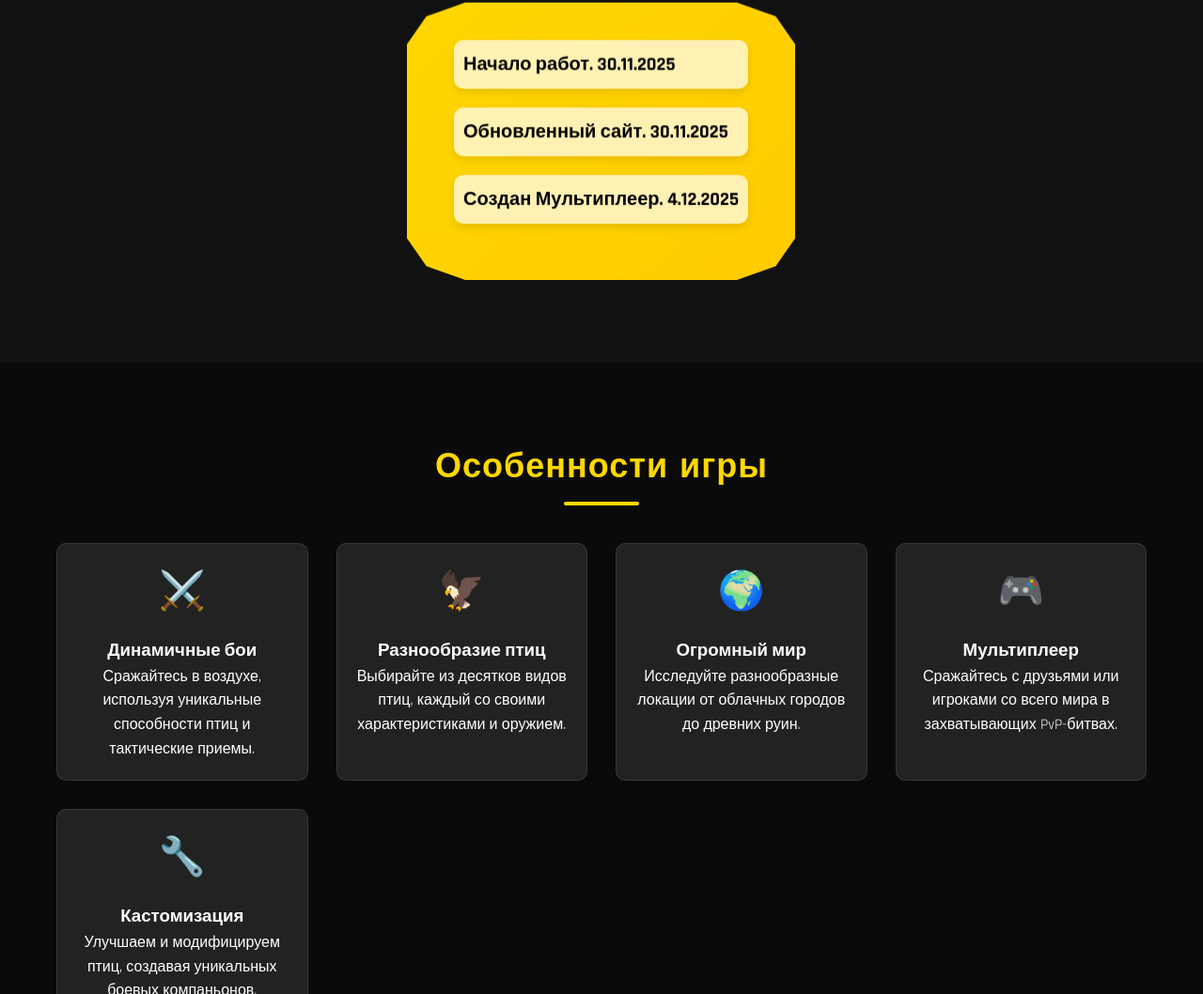
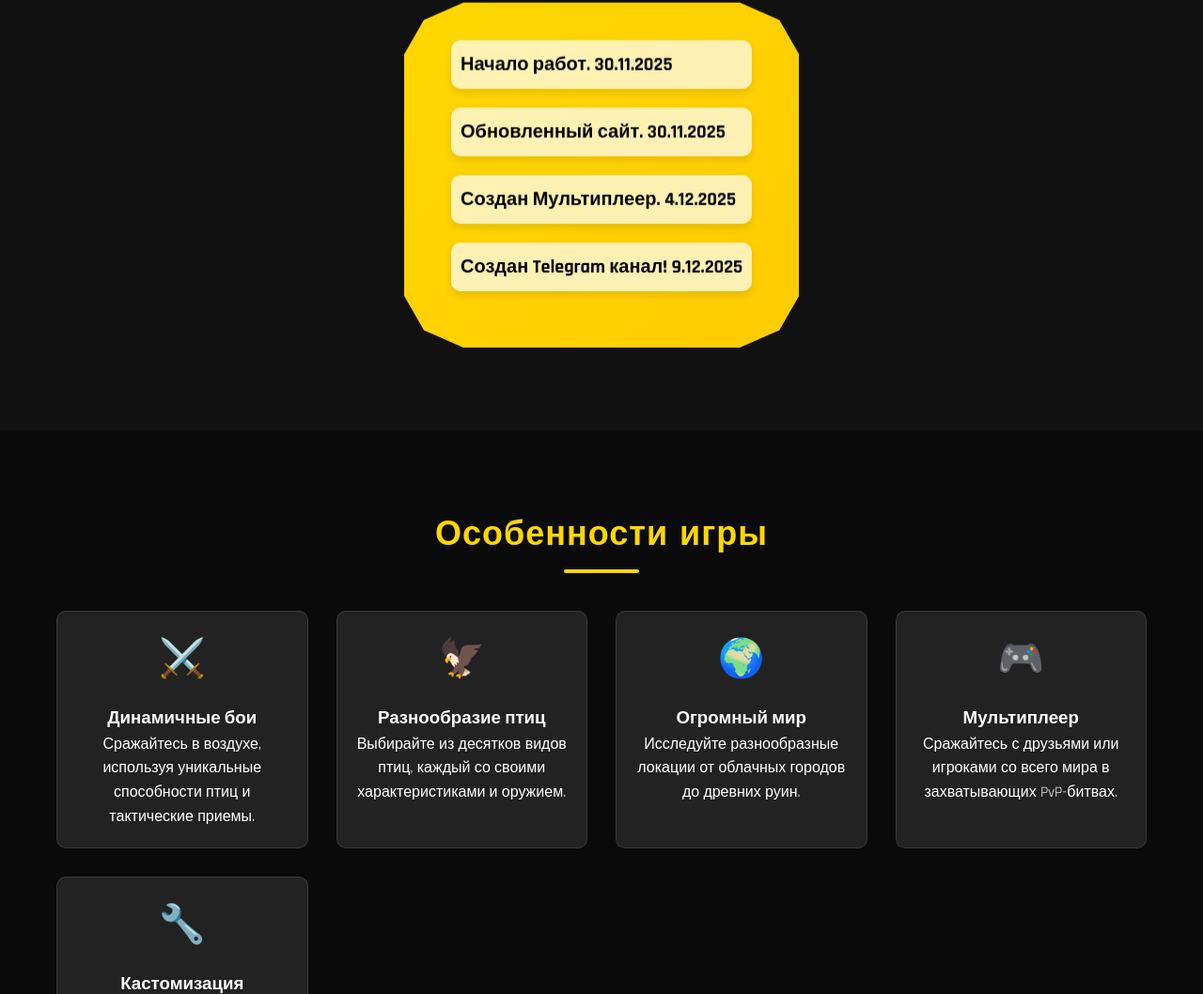
Before and after one commit to PUPSIK01/3459453420, a plain HTML site: page index.html in a window 1280 px wide. Shown: the part 1638-2696 px from the top of the page at 94% size. Drawn offline with Linux system fonts and the light colour scheme.

Commit message:
Add files via upload

```diff
--- a/index.html
+++ b/index.html
@@ -688,6 +688,7 @@
         <li><strong>Начало работ. 30.11.2025</strong></li>
         <li><strong>Обновленный сайт. 30.11.2025</strong></li>
         <li><strong>Создан Мультиплеер. 4.12.2025</strong></li>
+        <li><strong>Создан Telegram канал! 9.12.2025</strong></li>
       </ul>
     </div>
   </div>
```
